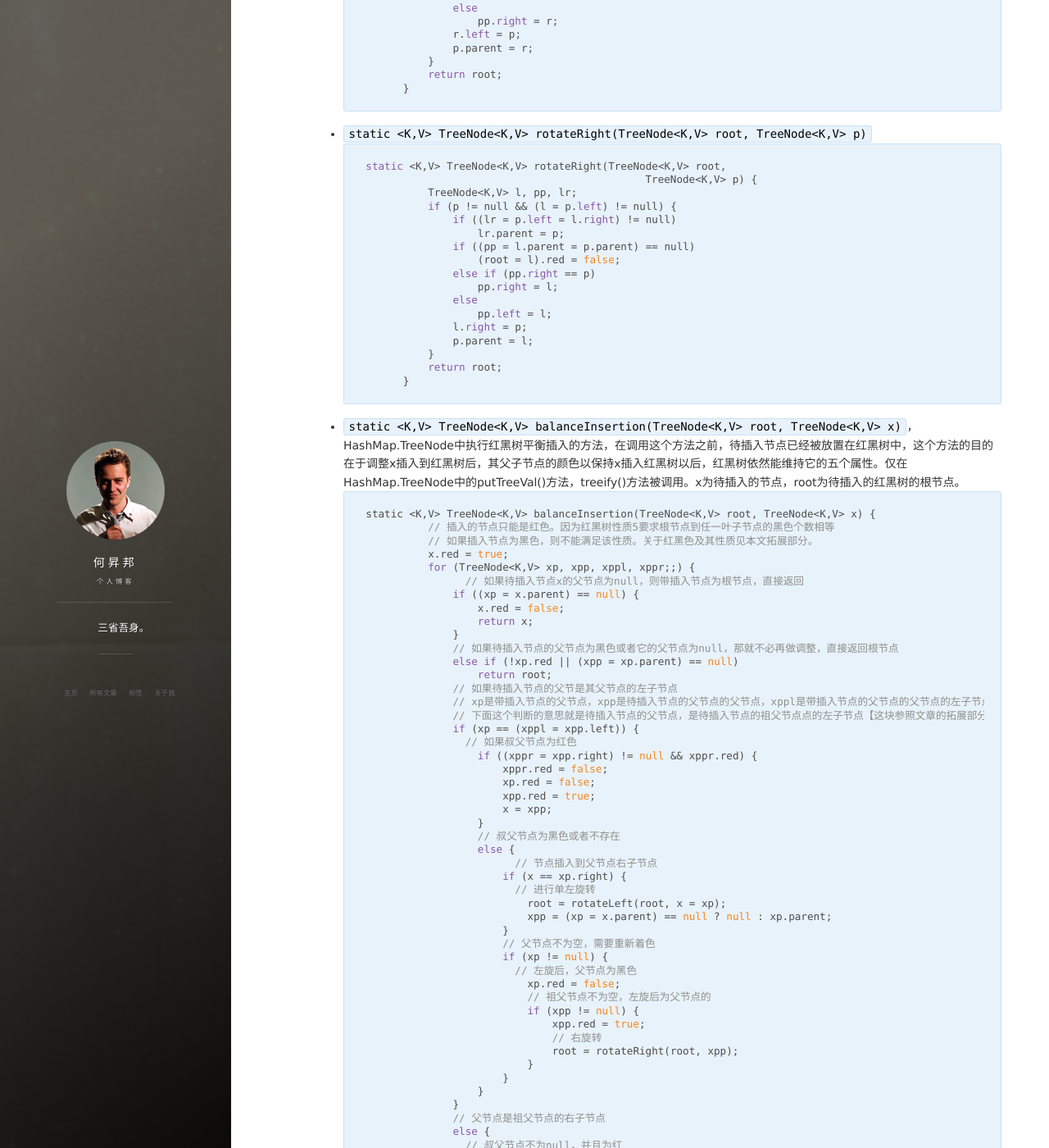
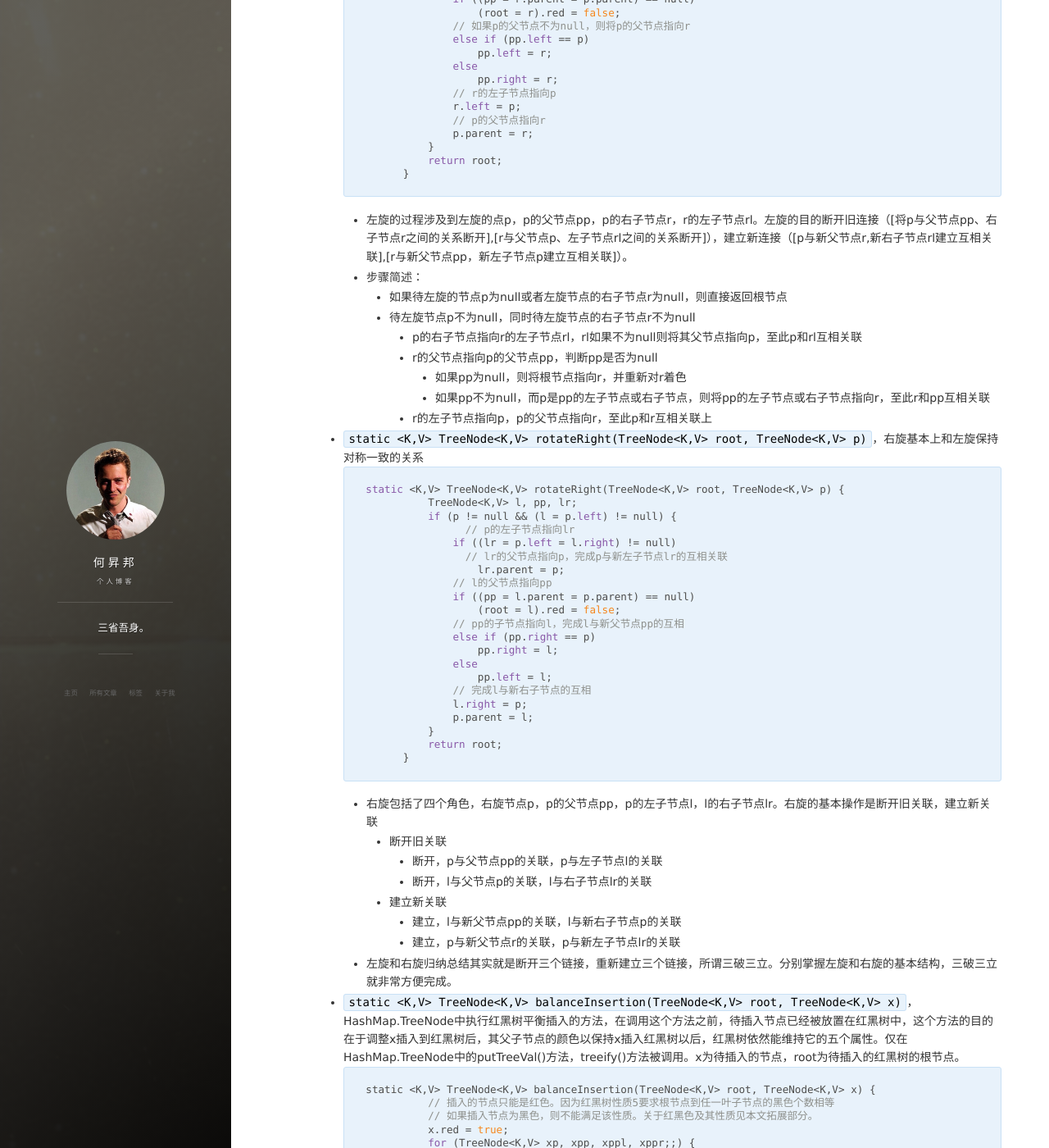
Before and after one commit to heshengbang/heshengbang.github.io, a Jekyll site: the page built from _posts/2018-6-4-Map框架分析（九）HashMap的内部类TreeNode.md, in a window 1280 px wide and 1400 px high, scrolled down 10438 px. Shown: the whole window at 82% size. Built offline with Jekyll 4.4.1, drawn with Linux system fonts in a browser that asks for light colours; nearby versions of some CDN libraries; comment, search, counter and statistics services are not loaded; some of the changed text lies outside the part shown.

Commit message:
add fiels

````diff
--- a/_posts/2018-6-4-Map框架分析（九）HashMap的内部类TreeNode.md
+++ b/_posts/2018-6-4-Map框架分析（九）HashMap的内部类TreeNode.md
@@ -531,47 +531,76 @@ final void split(HashMap<K,V> map, Node<K,V>[] tab, int index, int bit) {
         }
 ```
 
-- `static <K,V> TreeNode<K,V> rotateLeft(TreeNode<K,V> root, TreeNode<K,V> p)`
+- `static <K,V> TreeNode<K,V> rotateLeft(TreeNode<K,V> root, TreeNode<K,V> p)`，红黑树方法，所有的调整都是为了适应CLR
 ```java
-static <K,V> TreeNode<K,V> rotateLeft(TreeNode<K,V> root,
-                                              TreeNode<K,V> p) {
+static <K,V> TreeNode<K,V> rotateLeft(TreeNode<K,V> root, TreeNode<K,V> p) {
             TreeNode<K,V> r, pp, rl;
+            // 左旋的节点p不为null，并且有右子节点r，r不为null
             if (p != null && (r = p.right) != null) {
+            	// 如果r有左子节点rl，则将其与p的右子节点相关联
                 if ((rl = p.right = r.left) != null)
                     rl.parent = p;
+                // 将r的节点指向p的父节点，如果p的父节点为null，则以r为根节点并且将其置为黑色
                 if ((pp = r.parent = p.parent) == null)
                     (root = r).red = false;
+                // 如果p的父节点不为null，则将p的父节点指向r
                 else if (pp.left == p)
                     pp.left = r;
                 else
                     pp.right = r;
+                // r的左子节点指向p
                 r.left = p;
+                // p的父节点指向r
                 p.parent = r;
             }
             return root;
         }
 ```
+	- 左旋的过程涉及到左旋的点p，p的父节点pp，p的右子节点r，r的左子节点rl。左旋的目的断开旧连接（[将p与父节点pp、右子节点r之间的关系断开],[r与父节点p、左子节点rl之间的关系断开]），建立新连接（[p与新父节点r,新右子节点rl建立互相关联],[r与新父节点pp，新左子节点p建立互相关联]）。
+	- 步骤简述：
+		- 如果待左旋的节点p为null或者左旋节点的右子节点r为null，则直接返回根节点
+		- 待左旋节点p不为null，同时待左旋节点的右子节点r不为null
+			- p的右子节点指向r的左子节点rl，rl如果不为null则将其父节点指向p，至此p和rl互相关联
+			- r的父节点指向p的父节点pp，判断pp是否为null
+				- 如果pp为null，则将根节点指向r，并重新对r着色
+				- 如果pp不为null，而p是pp的左子节点或右子节点，则将pp的左子节点或右子节点指向r，至此r和pp互相关联
+			- r的左子节点指向p，p的父节点指向r，至此p和r互相关联上
 
-- `static <K,V> TreeNode<K,V> rotateRight(TreeNode<K,V> root, TreeNode<K,V> p)`
+
+
+- `static <K,V> TreeNode<K,V> rotateRight(TreeNode<K,V> root, TreeNode<K,V> p)`，右旋基本上和左旋保持对称一致的关系
 ```java
-static <K,V> TreeNode<K,V> rotateRight(TreeNode<K,V> root,
-                                               TreeNode<K,V> p) {
+static <K,V> TreeNode<K,V> rotateRight(TreeNode<K,V> root, TreeNode<K,V> p) {
             TreeNode<K,V> l, pp, lr;
             if (p != null && (l = p.left) != null) {
+            	// p的左子节点指向lr
                 if ((lr = p.left = l.right) != null)
+                	// lr的父节点指向p，完成p与新左子节点lr的互相关联
                     lr.parent = p;
+                // l的父节点指向pp
                 if ((pp = l.parent = p.parent) == null)
                     (root = l).red = false;
+                // pp的子节点指向l，完成l与新父节点pp的互相
                 else if (pp.right == p)
                     pp.right = l;
                 else
                     pp.left = l;
+                // 完成l与新右子节点的互相
                 l.right = p;
                 p.parent = l;
             }
             return root;
         }
 ```
+	- 右旋包括了四个角色，右旋节点p，p的父节点pp，p的左子节点l，l的右子节点lr。右旋的基本操作是断开旧关联，建立新关联
+		- 断开旧关联
+			- 断开，p与父节点pp的关联，p与左子节点l的关联
+			- 断开，l与父节点p的关联，l与右子节点lr的关联
+		- 建立新关联
+			- 建立，l与新父节点pp的关联，l与新右子节点p的关联
+			- 建立，p与新父节点r的关联，p与新左子节点lr的关联
+
+	- 左旋和右旋归纳总结其实就是断开三个链接，重新建立三个链接，所谓三破三立。分别掌握左旋和右旋的基本结构，三破三立就非常方便完成。
 
 - `static <K,V> TreeNode<K,V> balanceInsertion(TreeNode<K,V> root, TreeNode<K,V> x)`，HashMap.TreeNode中执行红黑树平衡插入的方法，在调用这个方法之前，待插入节点已经被放置在红黑树中，这个方法的目的在于调整x插入到红黑树后，其父子节点的颜色以保持x插入红黑树以后，红黑树依然能维持它的五个属性。仅在HashMap.TreeNode中的putTreeVal()方法，treeify()方法被调用。x为待插入的节点，root为待插入的红黑树的根节点。
 ```java
@@ -580,39 +609,45 @@ static <K,V> TreeNode<K,V> balanceInsertion(TreeNode<K,V> root, TreeNode<K,V> x)
             // 如果插入节点为黑色，则不能满足该性质。关于红黑色及其性质见本文拓展部分。
             x.red = true;
             for (TreeNode<K,V> xp, xpp, xppl, xppr;;) {
-            	// 如果待插入节点x的父节点为null，则带插入节点为根节点，直接返回
+            	// 如果插入一颗空树，则可以直接插入并根据性质2对插入节点着色为黑，即可返回
                 if ((xp = x.parent) == null) {
                     x.red = false;
                     return x;
                 }
-                // 如果待插入节点的父节点为黑色或者它的父节点为null，那就不必再做调整，直接返回根节点
+                // 如果待插入节点的父节点为黑色或者它的祖父节点为null，那就不必再做调整，直接返回根节点
                 else if (!xp.red || (xpp = xp.parent) == null)
                     return root;
                 // 如果待插入节点的父节是其父节点的左子节点
                 // xp是带插入节点的父节点，xpp是待插入节点的父节点的父节点，xppl是带插入节点的父节点的父节点的左子节点
-                // 下面这个判断的意思就是待插入节点的父节点，是待插入节点的祖父节点点的左子节点【这块参照文章的拓展部分，关于红黑树的插入的三种情况】
+                // 下面这个判断的意思就是待插入节点的父节点，是待插入节点的祖父节点的左子节点【这块参照文章的拓展部分，关于红黑树的插入的三种情况】
                 if (xp == (xppl = xpp.left)) {
-                	// 如果叔父节点为红色
+                	// 父节点为祖父节点的左子节点，叔父节点为祖父节点的右子节点，叔父节点不为null并且叔父节点为红色
                     if ((xppr = xpp.right) != null && xppr.red) {
                         xppr.red = false;
                         xp.red = false;
                         xpp.red = true;
+                        // 在对父节点、叔父节点、祖父节点重新着色以后
+                        // 以祖父节点为根节点的子树中红黑树的五条性质是符合的
+                        // 以祖父节点为新插入的节点进入下一次循环，调整，自下而上直至根节点，完成整颗红黑树的再次平衡
                         x = xpp;
                     }
                     // 叔父节点为黑色或者不存在
                     else {
-                    	// 节点插入到父节点右子节点
+                    	// 节点插入到父节点右子节点，形成左右结构
                         if (x == xp.right) {
                         	// 进行单左旋转
                             root = rotateLeft(root, x = xp);
                             xpp = (xp = x.parent) == null ? null : xp.parent;
                         }
+                        // 到这里，无论插入节点是插入到父节点的左子节点还是右子节点，总会被调整为左左结构
+                        // 此时，x和xp以及xpp分别往上挪动了一个层级
                         // 父节点不为空，需要重新着色
                         if (xp != null) {
-                        	// 左旋后，父节点为黑色
+                        	// 父节点为黑色
                             xp.red = false;
-                            // 祖父节点不为空，左旋后为父节点的
+                            // 祖父节点不为空
                             if (xpp != null) {
+                            	// 祖父节点为红色
                                 xpp.red = true;
                                 // 右旋转
                                 root = rotateRight(root, xpp);
````
Also changed, not shown: other parts of _posts/2018-6-4-Map框架分析（九）HashMap的内部类TreeNode.md (+3 -2 lines).
